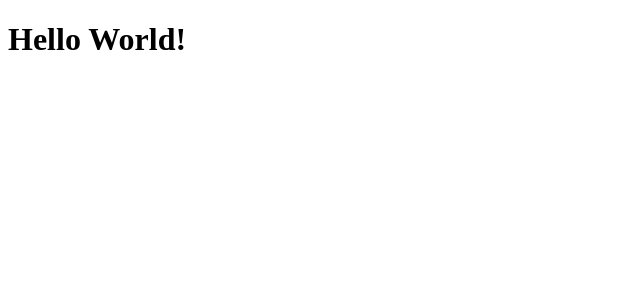
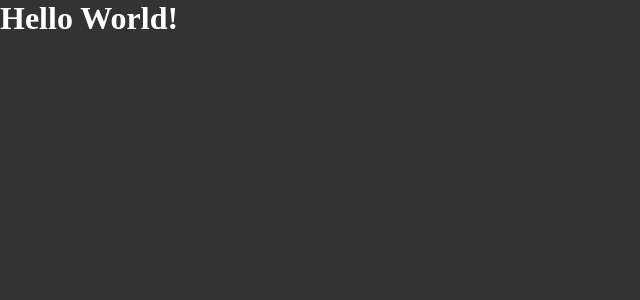
Before and after one commit to casemiroj/ignite-timer, a React (Vite) app: page / in a window 1280 px wide. Shown: the top 300 px of the page, without its empty margins (0-640 px from the left). Built offline with nearby package versions, Linux system fonts and the light colour scheme.

Commit message:
Estilos globais

```diff
--- a/package.json
+++ b/package.json
@@ -10,11 +10,13 @@
   },
   "dependencies": {
     "react": "^18.2.0",
-    "react-dom": "^18.2.0"
+    "react-dom": "^18.2.0",
+    "styled-components": "^5.3.5"
   },
   "devDependencies": {
     "@types/react": "^18.0.15",
     "@types/react-dom": "^18.0.6",
+    "@types/styled-components": "^5.1.25",
     "@vitejs/plugin-react": "^2.0.0",
     "typescript": "^4.6.4",
     "vite": "^3.0.0"
--- a/src/App.tsx
+++ b/src/App.tsx
@@ -1,5 +1,10 @@
+import { GlobalStyle } from "./styles/global";
+
 export function App() {
   return (
-    <h1>Hello World!</h1>
+    <>
+      <h1>Hello World!</h1>
+      <GlobalStyle />
+    </>
   )
 }
--- /dev/null
+++ b/src/styles/global.ts
@@ -0,0 +1,15 @@
+import { createGlobalStyle } from 'styled-components'
+
+export const GlobalStyle = createGlobalStyle`
+  * {
+    margin: 0;
+    padding: 0;
+    box-sizing: border-box;
+  }
+
+  body {
+    background: #333;
+    color: #fff;
+  }
+
+`
```
Also changed, not shown: 1 other file (tests, documents, lock files or other folders).
